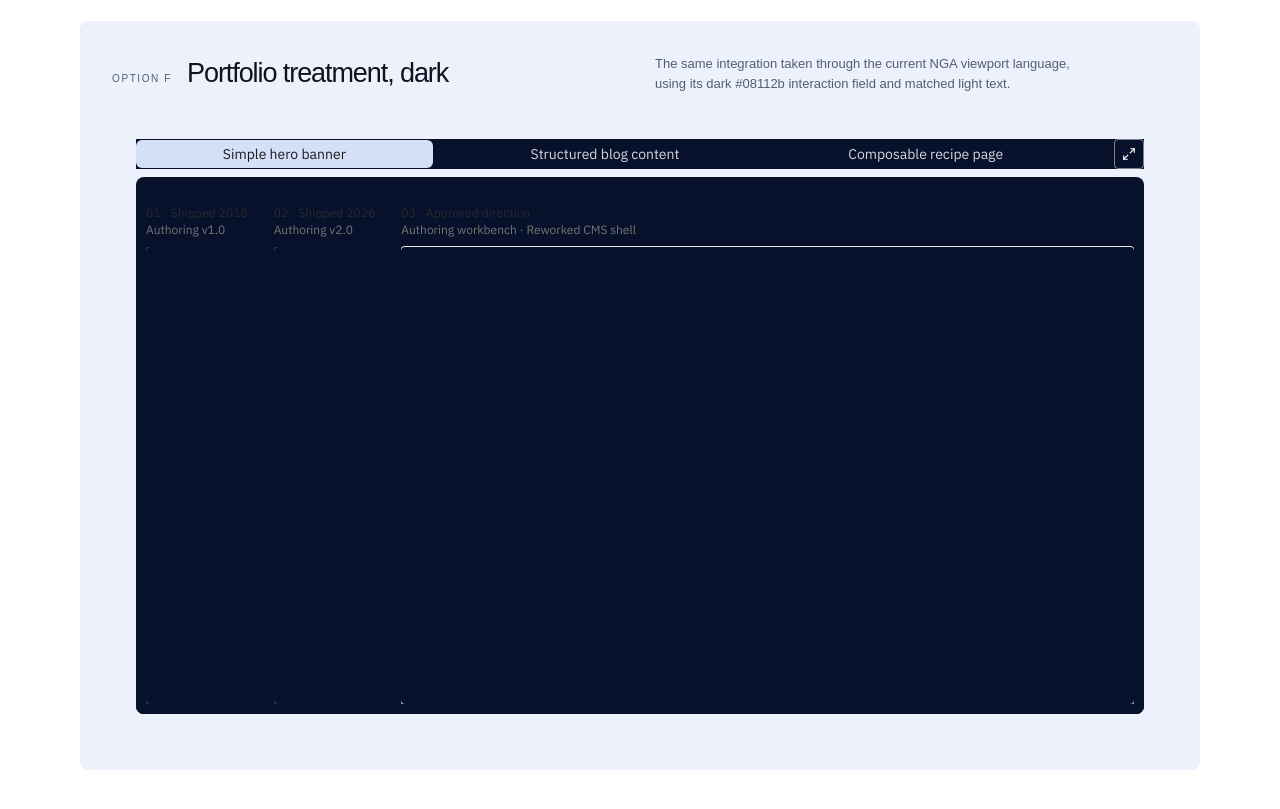
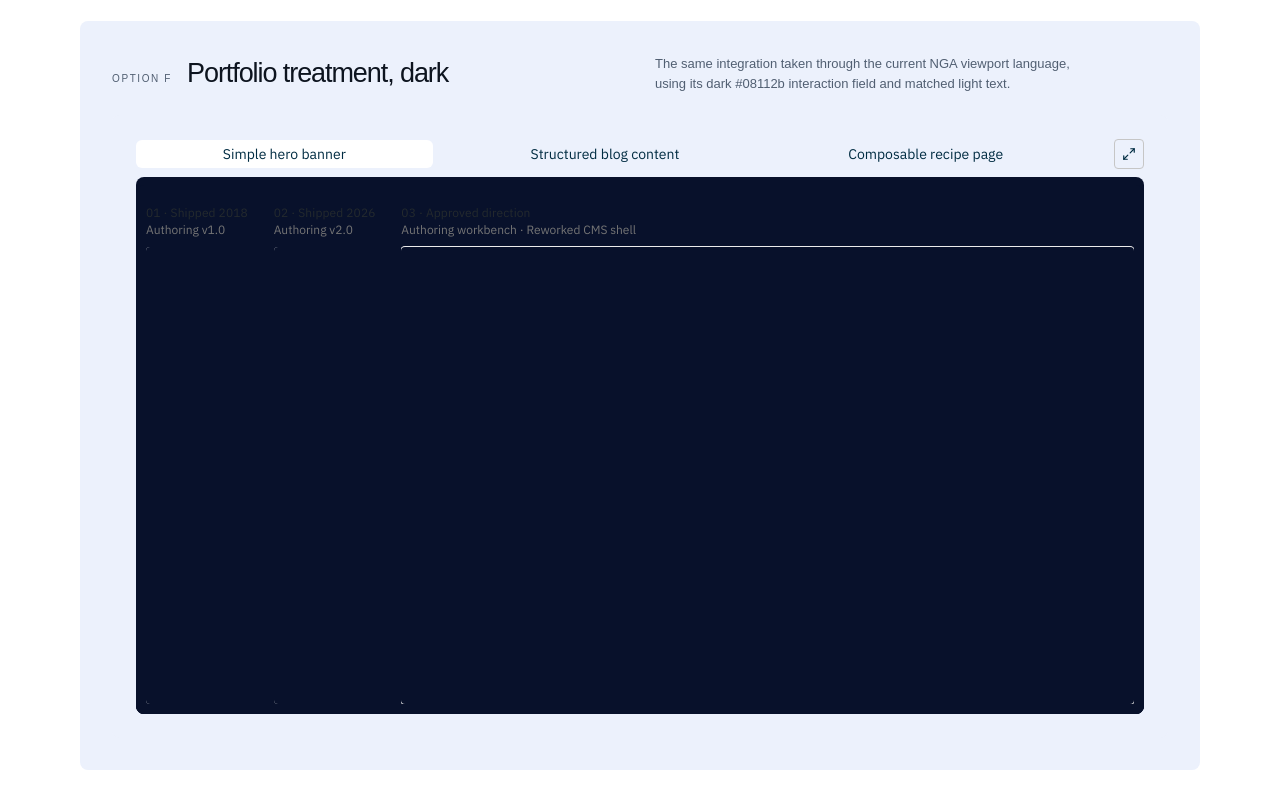
Before and after one commit to dbrown1976/nga-ui-evolution, a Next.js app: page / in a window 1280 px wide. Shown: the part 5040-5849 px from the top of the page. Built offline with nearby package versions, Linux system fonts and the light colour scheme.

Commit message:
Move Option F controls onto Azure section treatment

```diff
--- a/app/globals.css
+++ b/app/globals.css
@@ -183,7 +183,6 @@ button { cursor: pointer; }
 }
 
 /* F uses the current NGA interaction field from the portfolio (#08112b). */
-.option-f-variant .option-d-controls,
 .option-f-variant .preview-frame-wrap,
 .option-f-variant .preview-canvas,
 .option-f-variant .option-c-shell,
@@ -197,23 +196,26 @@ button { cursor: pointer; }
   border-radius: 8px;
   padding: 24px;
 }
+.option-f-variant .option-d-controls {
+  background: #ecf1fc;
+}
 .option-f-variant .option-c-example-nav .example-selector-option {
-  color: #d4d8db;
+  color: #002c42;
 }
 .option-f-variant .option-c-example-nav .example-selector-option:hover {
-  background: rgb(255 255 255 / 8%);
+  background: rgb(0 44 66 / 6%);
 }
 .option-f-variant .option-c-example-nav .example-selector-option.selected {
-  background: #d6dff8;
-  color: #171c20;
+  background: #ffffff;
+  color: #002c42;
 }
 .option-f-variant .option-c-expand-control {
-  border-color: rgb(255 255 255 / 48%);
+  border-color: #c6c6c6;
   background: transparent;
-  color: #ffffff;
+  color: #002c42;
 }
 .option-f-variant .option-c-expand-control:hover {
-  background: rgb(255 255 255 / 8%);
+  background: rgb(0 44 66 / 6%);
 }
 .option-f-variant .pane-label-title {
   color: #ffffff;
```
